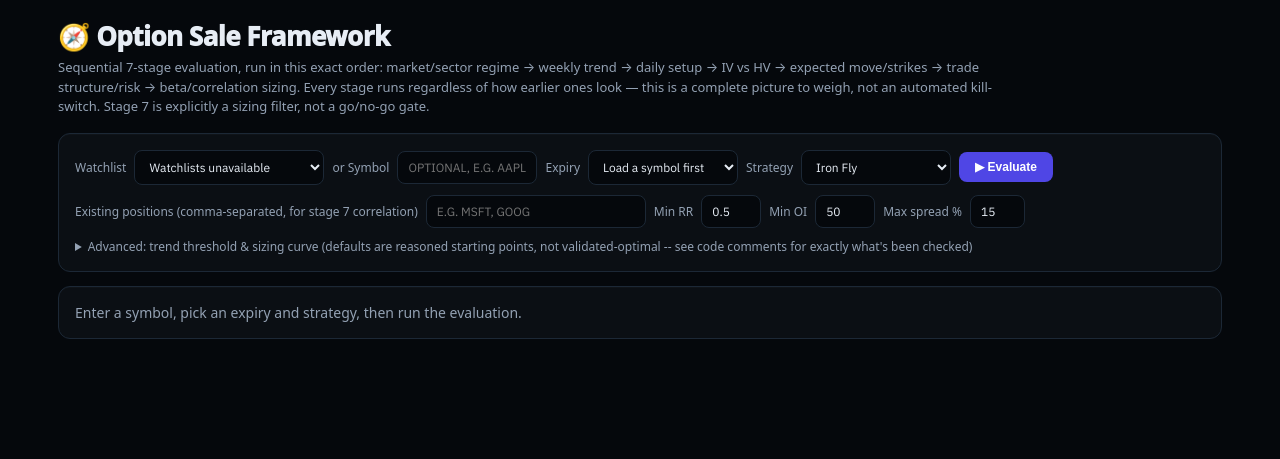
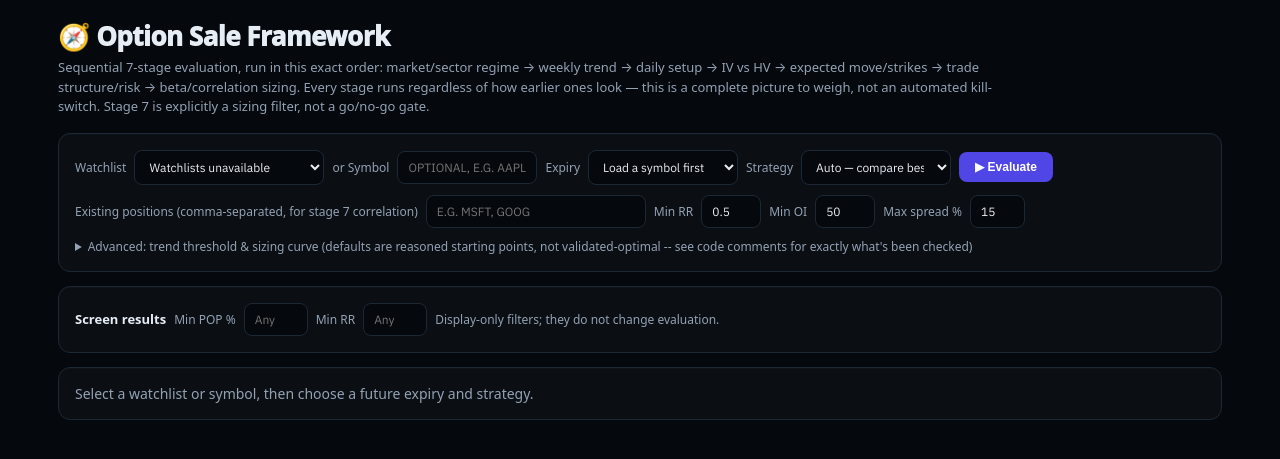
Before and after one commit to atuljain941-stk/OptionsDSS, a Python web app: template templates/option_sale_framework.html in a window 1280 px wide. Shown: the top 459 px of the page. Run offline with Jinja, Linux system fonts and the light colour scheme; the template is opened without the code that fills it, so the values that code supplies are empty.

Commit message:
Add option-sale auto results metrics and display filters

```diff
--- a/templates/option_sale_framework.html
+++ b/templates/option_sale_framework.html
@@ -37,6 +37,7 @@
     .verdict-stand-aside{color:#f87171}
     .flag-item{font-size:12.5px;padding:6px 0;border-bottom:1px solid rgba(255,255,255,.06)}
     .flag-item:last-child{border-bottom:none}
+    .summary-wrap{overflow:auto}.summary-table{width:100%;border-collapse:collapse;font-size:12px}.summary-table th,.summary-table td{padding:9px 8px;border-bottom:1px solid rgba(255,255,255,.09);text-align:left;white-space:nowrap}.summary-table th{color:var(--muted,var(--muted2));font-size:10px;text-transform:uppercase}.trade-result[hidden],.summary-row[hidden]{display:none}
   </style>
 </head>
 <body>
@@ -56,6 +57,7 @@
       <select id="expiry-select" style="width:150px"><option value="">Load a symbol first</option></select>
       <span class="muted" style="font-size:12px">Strategy</span>
       <select id="strategy-select" style="width:150px">
+        <option value="auto" selected>Auto — compare best strategies</option>
         <option value="iron_fly">Iron Fly</option>
         <option value="strangle">Short Strangle</option>
         <option value="straddle">Short Straddle</option>
@@ -92,7 +94,8 @@
     </details>
   </div>
 
-  <div id="results-body"><div class="card muted">Enter a symbol, pick an expiry and strategy, then run the evaluation.</div></div>
+  <div id="result-filters" class="card toolbar" hidden><b style="font-size:13px">Screen results</b><span class="muted" style="font-size:12px">Min POP %</span><input type="number" id="screen-pop" min="0" max="100" step="1" placeholder="Any" style="width:64px"/><span class="muted" style="font-size:12px">Min RR</span><input type="number" id="screen-rr" min="0" step="0.1" placeholder="Any" style="width:64px"/><span class="muted" style="font-size:12px">Display-only filters; they do not change evaluation.</span></div>
+  <div id="results-body"><div class="card muted">Select a watchlist or symbol, then choose a future expiry and strategy.</div></div>
 </div>
 
 <script>
@@ -170,6 +173,8 @@ function renderTrendStage(num, title, s) {
       ${fmtKV("EMA13", s.ema13)}
       ${fmtKV("EMA50", s.ema50)}
       ${fmtKV("RSI", s.rsi)}
+      ${fmtKV("RSI Diff 90", s.rsi_diff90)}
+      ${fmtKV("EMA13 / EMA50", s.ema13_ema50)}
       ${fmtKV("ATR Dist", s.dist_from_ema13_atr != null ? s.dist_from_ema13_atr+"x" : null)}
       ${fmtKV("Setup Quality", s.setup_quality)}
     </div>
@@ -243,6 +248,10 @@ function renderEarnings(e) {
   </div>`;
 }
 
+function fmtPct(v) { return v == null ? "—" : Math.round(Number(v)*100)+"%"; }
+function fmtNum(v) { return v == null ? "—" : Number(v).toFixed(2); }
+function resultMetrics(r) { const a=r.stage_4_iv_vs_hv||{}, d=r.stage_3_daily_setup||{}, t=r.stage_6_trade_structure_risk||{}; return {iv:a.atm_iv_pct,rsid:d.rsi_diff90,ema:d.ema13_ema50,pop:t.pop,rr:t.rr,strategy:t.strategy||r.strategy}; }
+function renderAutoComparison(r) { if(!r.strategy_comparisons) return ""; return `<div class="card"><b>Auto strategy comparison</b><div class="stage-note">${r.auto_rationale||""}</div><div class="summary-wrap"><table class="summary-table"><thead><tr><th>Strategy</th><th>Structure</th><th>Overall</th><th>POP</th><th>RR</th><th>Why</th></tr></thead><tbody>${r.strategy_comparisons.map(x=>`<tr><td>${x.selected?"★ ":""}${x.strategy||x.key}</td><td>${x.stage_verdict||"—"}</td><td>${x.overall_verdict||"—"}</td><td>${fmtPct(x.pop)}</td><td>${fmtNum(x.rr)}</td><td>${x.note||"—"}</td></tr>`).join("")}</tbody></table></div></div>`; }
 function renderVerdict(r) {
   // Severity-aware: a blocking flag (structure fails, IV works against
   // the premise, earnings inside the trade) is shown distinctly from a
@@ -272,6 +281,8 @@ function renderVerdict(r) {
   </div>`;
 }
 
+function applyScreenFilters(){const p=Number(document.getElementById("screen-pop").value||0)/100,r=Number(document.getElementById("screen-rr").value||0);document.querySelectorAll(".trade-result").forEach(e=>{const show=Number(e.dataset.pop||0)>=p&&Number(e.dataset.rr||0)>=r;e.hidden=!show;const row=document.querySelector(`.summary-row[data-symbol="${e.dataset.symbol}"]`);if(row)row.hidden=!show;});}
+document.getElementById("screen-pop").addEventListener("input",applyScreenFilters);document.getElementById("screen-rr").addEventListener("input",applyScreenFilters);
 async function evaluateTrade() {
   const symbol = document.getElementById("symbol-input").value.trim().toUpperCase();
   const expiry = document.getElementById("expiry-select").value;
@@ -298,16 +309,11 @@ async function evaluateTrade() {
     const d = await resp.json();
     if (!d.ok) { status.innerHTML = `<span class="status-err">${d.error}</span>`; return; }
     status.textContent = `✓ Evaluation complete`;
-    const entries = d.results || (d.result ? [{symbol:d.result.symbol,result:d.result}] : []);
-    document.getElementById("results-body").innerHTML = entries.map(entry => {
-      if (entry.error) return '<div class="card"><b>'+entry.symbol+'</b><div class="status-err" style="margin-top:6px">'+entry.error+'</div></div>';
-      const r = entry.result;
-      return '<div style="margin-top:20px;font-size:18px;font-weight:900">'+entry.symbol+'</div>' +
-        renderVerdict(r) + renderEarnings(r.earnings_check) + renderStage1(r.stage_1_market_sector_regime) +
-        renderTrendStage(2, "Weekly Trend", r.stage_2_weekly_trend) + renderTrendStage(3, "Daily Setup", r.stage_3_daily_setup) +
-        renderStage4(r.stage_4_iv_vs_hv) + renderStage5(r.stage_5_expected_move_strikes) +
-        renderStage6(r.stage_6_trade_structure_risk) + renderStage7(r.stage_7_beta_correlation_sizing);
-    }).join('');
+    const entries = d.results || (d.result ? [{symbol:d.result.symbol,result:d.result}] : []), good=entries.filter(e=>e.result);
+    document.getElementById("result-filters").hidden=!good.length;
+    const summary=good.length?'<div class="card summary-wrap"><table class="summary-table"><thead><tr><th>Symbol</th><th>Expiry</th><th>Strategy</th><th>IV</th><th>RSI Diff 90</th><th>EMA13 / EMA50</th><th>POP</th><th>RR</th><th>Verdict</th></tr></thead><tbody>'+good.map(e=>{const r=e.result,m=resultMetrics(r);return '<tr class="summary-row" data-symbol="'+e.symbol+'"><td>'+e.symbol+'</td><td>'+r.expiry+'</td><td>'+m.strategy+'</td><td>'+(m.iv==null?'—':m.iv+'%')+'</td><td>'+fmtNum(m.rsid)+'</td><td>'+fmtNum(m.ema)+'</td><td>'+fmtPct(m.pop)+'</td><td>'+fmtNum(m.rr)+'</td><td>'+r.overall_verdict+'</td></tr>';}).join('')+'</tbody></table></div>':'';
+    document.getElementById("results-body").innerHTML=summary+entries.map(entry=>{if(entry.error)return '<div class="card"><b>'+entry.symbol+'</b><div class="status-err" style="margin-top:6px">'+entry.error+'</div></div>';const r=entry.result,m=resultMetrics(r);return '<section class="trade-result" data-symbol="'+entry.symbol+'" data-pop="'+(m.pop||0)+'" data-rr="'+(m.rr||0)+'"><div style="margin-top:20px;font-size:18px;font-weight:900">'+entry.symbol+' · '+r.expiry+' · '+m.strategy+'</div>'+renderAutoComparison(r)+renderVerdict(r)+renderEarnings(r.earnings_check)+renderStage1(r.stage_1_market_sector_regime)+renderTrendStage(2,"Weekly Trend",r.stage_2_weekly_trend)+renderTrendStage(3,"Daily Setup",r.stage_3_daily_setup)+renderStage4(r.stage_4_iv_vs_hv)+renderStage5(r.stage_5_expected_move_strikes)+renderStage6(r.stage_6_trade_structure_risk)+renderStage7(r.stage_7_beta_correlation_sizing)+'</section>';}).join('');
+    applyScreenFilters();
   } catch (e) {
     status.innerHTML = `<span class="status-err">Error: ${e.message}</span>`;
   }
```
